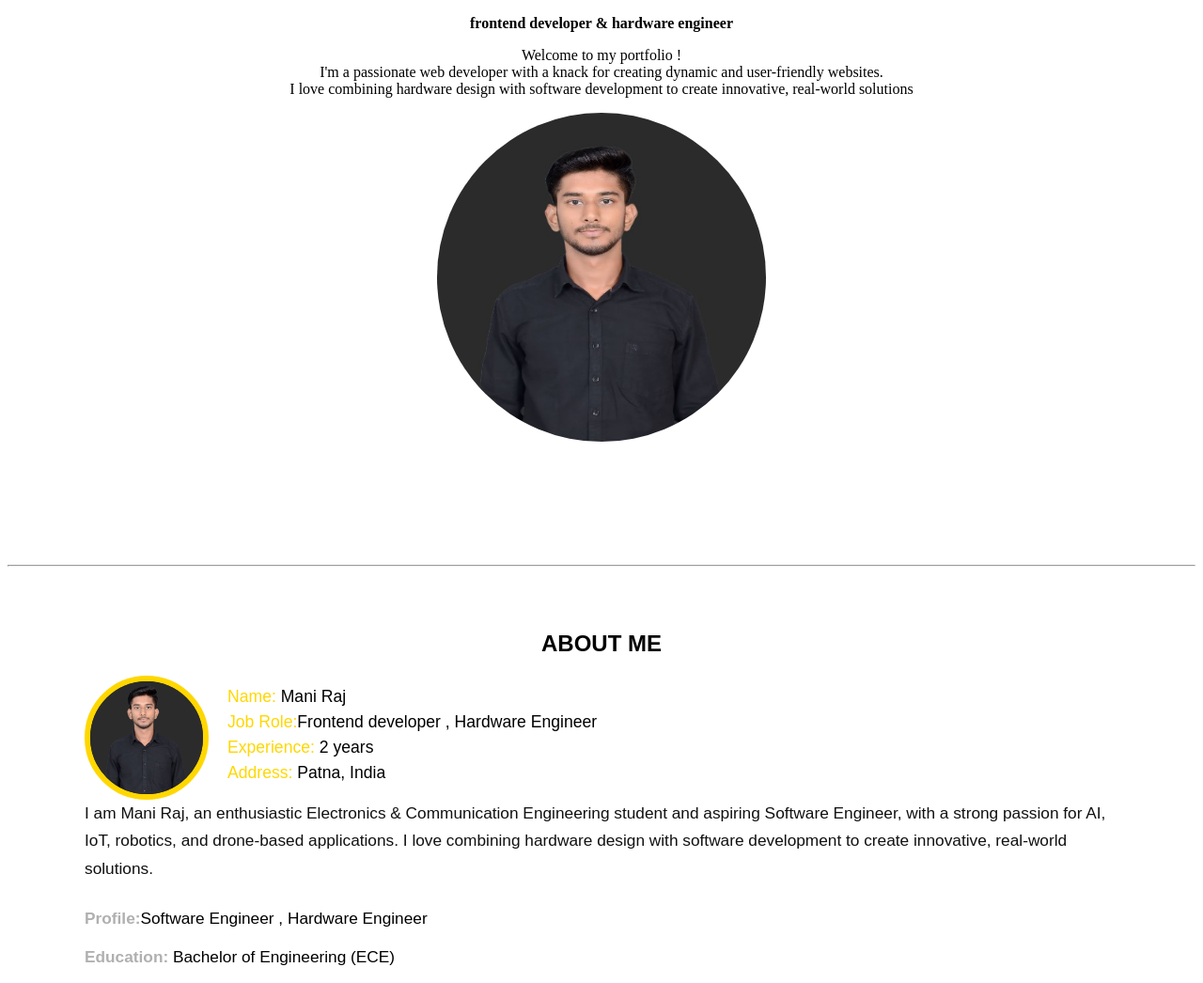
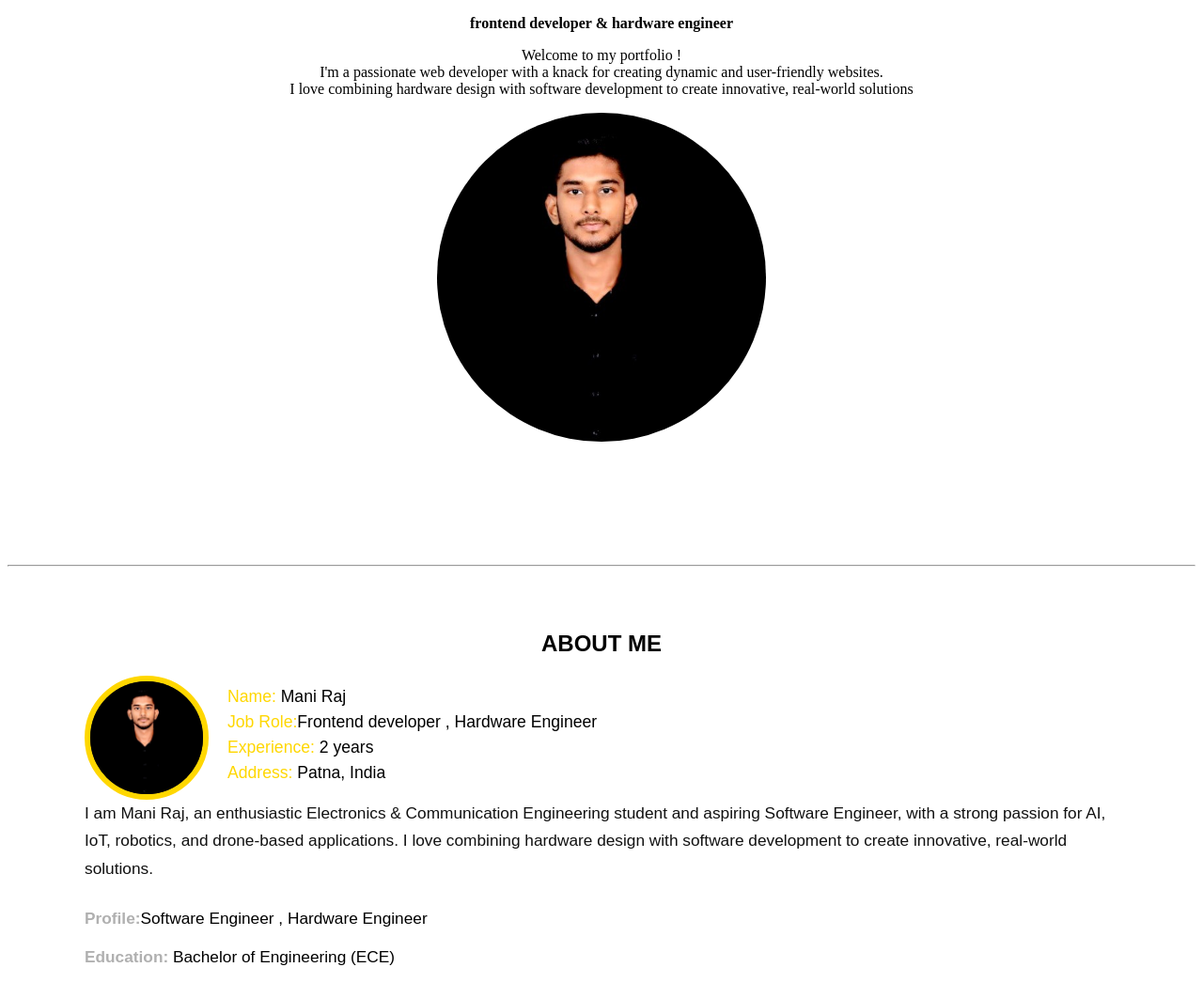
Before and after one commit to maniraj26/Mani_portfolio-, a plain HTML site: page index.html in a window 1280 px wide. Shown: the part 203-1249 px from the top of the page at 94% size. Drawn offline with nearby package versions, Linux system fonts and the light colour scheme.

Commit message:
Update index.html

```diff
--- a/index.html
+++ b/index.html
@@ -26,7 +26,7 @@
       <span id="element">frontend developer & hardware engineer</span>
 <p>Welcome to my portfolio !<br> I'm a passionate web developer with a knack for creating dynamic and user-friendly websites.<br>
         I love combining hardware design with software development to create innovative, real-world solutions</p>
-      <img src="Maniraj.jpg" alt="Mani Raj">
+      <img src="manipic.jpeg" alt="Mani Raj">
     </section>
     <br>
     <hr>
@@ -36,7 +36,7 @@
         <div class="about-container">
           <div class="about-left">
             <div class="about-profile-row">
-              <img src="Maniraj.jpg" alt="Mani Raj" class="about-profile-img">
+              <img src="manipic.jpeg" alt="Mani Raj" class="about-profile-img">
               <div class="about-profile-info">
                 <div><span class="about-label">Name:</span> Mani Raj</div>
                 <div><span class="about-label">Job Role:</span>Frontend developer , Hardware Engineer</div>
```
